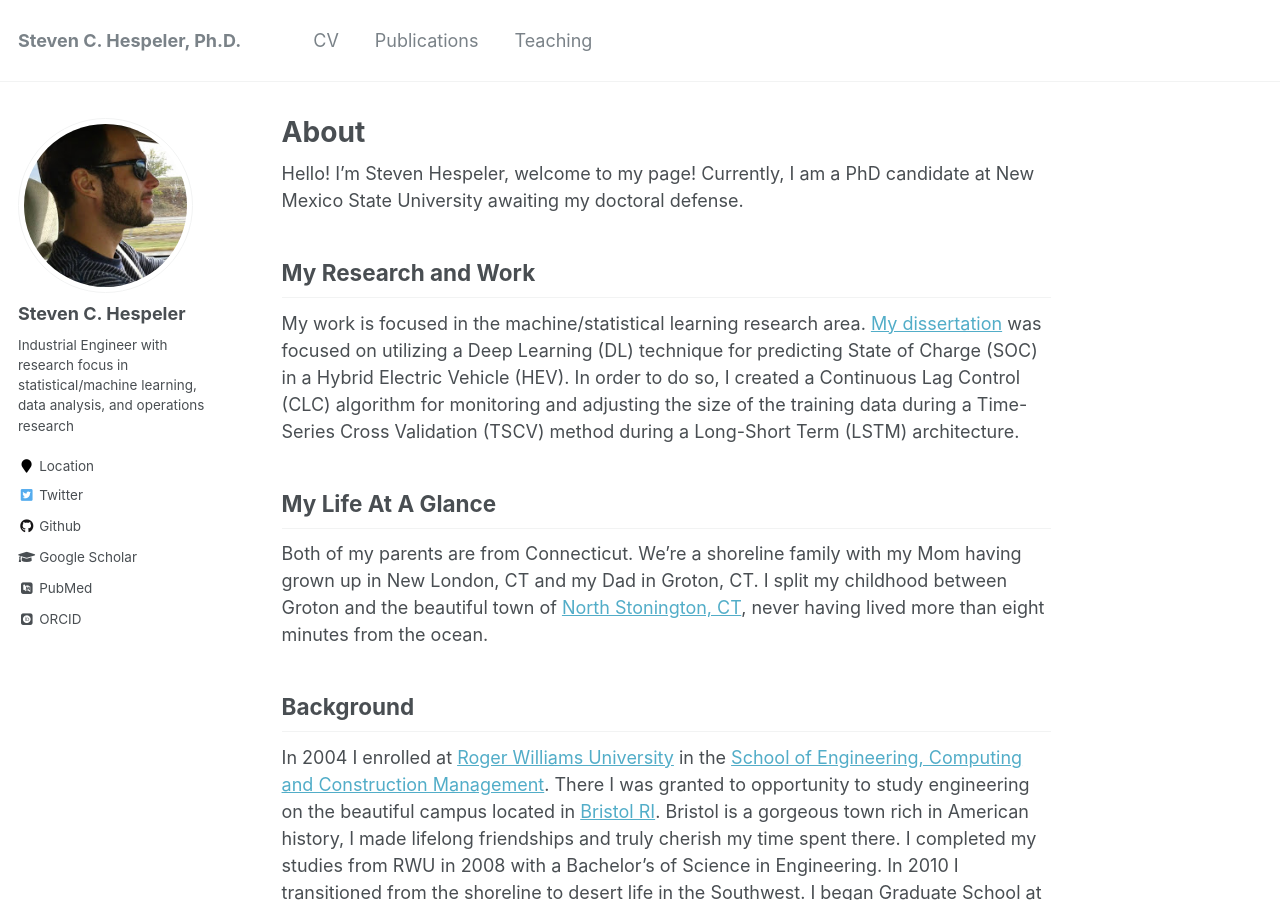
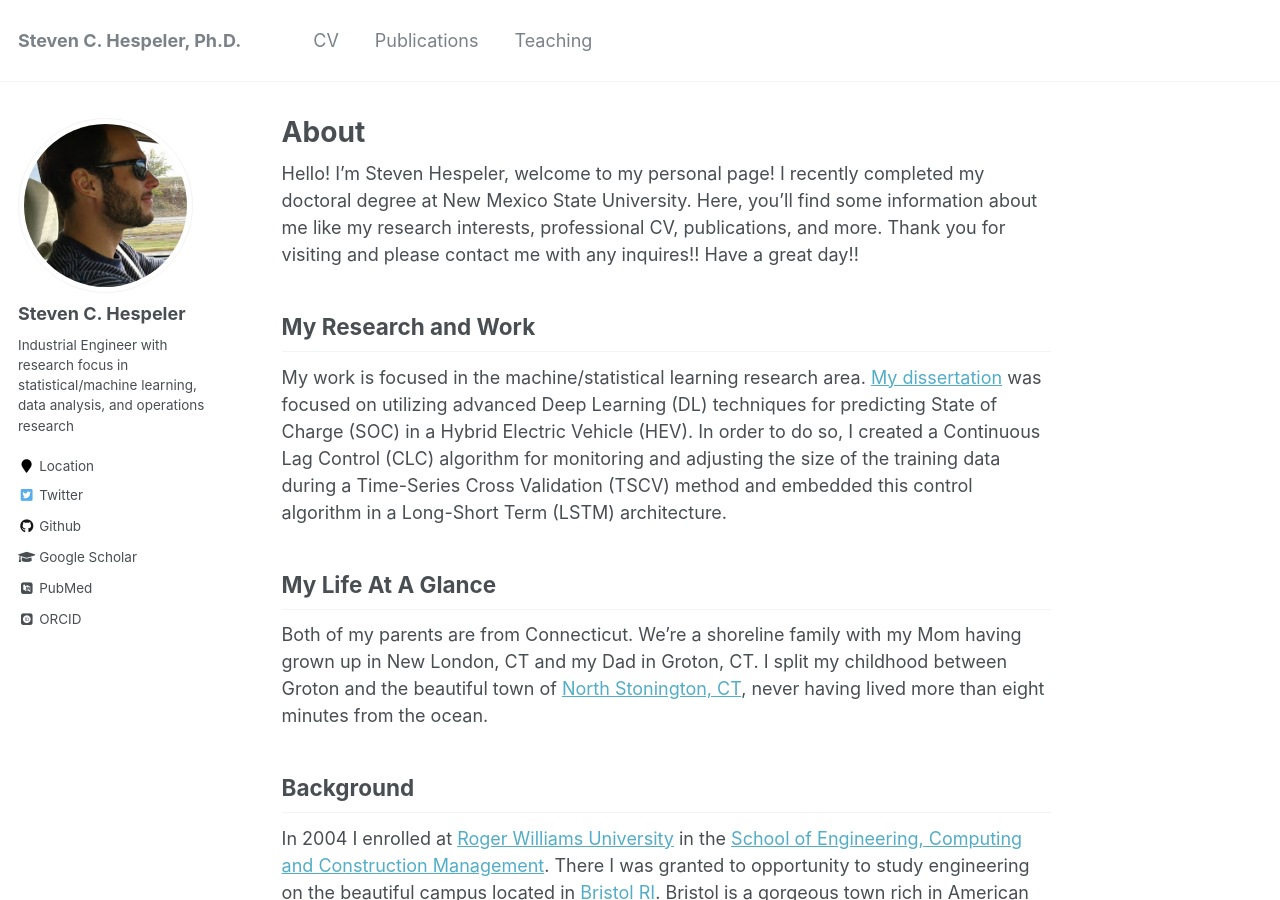
Before and after one commit to Tov-Nephesh/Tov-Nephesh.github.io, a Jekyll site: the page built from _pages/about.md, in a window 1280 px wide and 900 px high. Built offline with Jekyll 4.4.1, drawn with Linux system fonts in a browser that asks for light colours; some web fonts are replaced.

Commit message:
Update about.md

```diff
--- a/_pages/about.md
+++ b/_pages/about.md
@@ -8,12 +8,12 @@ redirect_from:
   - /about.html
 ---
 
-Hello! I'm Steven Hespeler, welcome to my page! Currently, I am a PhD candidate at New Mexico State University awaiting my doctoral defense.
+Hello! I'm Steven Hespeler, welcome to my personal page! I recently completed my doctoral degree at New Mexico State University. Here, you'll find some information about me like my research interests, professional CV, publications, and more. Thank you for visiting and please contact me with any inquires!! Have a great day!!
 
 
 My Research and Work
 ------
-My work is focused in the machine/statistical learning research area. [My dissertation](https://tov-nephesh.github.io/cv/) was focused on utilizing a Deep Learning (DL) technique for predicting State of Charge (SOC) in a Hybrid Electric Vehicle (HEV). In order to do so, I created a Continuous Lag Control (CLC) algorithm for monitoring and adjusting the size of the training data during a Time-Series Cross Validation (TSCV) method during a Long-Short Term (LSTM) architecture.
+My work is focused in the machine/statistical learning research area. [My dissertation](https://tov-nephesh.github.io/cv/) was focused on utilizing advanced Deep Learning (DL) techniques for predicting State of Charge (SOC) in a Hybrid Electric Vehicle (HEV). In order to do so, I created a Continuous Lag Control (CLC) algorithm for monitoring and adjusting the size of the training data during a Time-Series Cross Validation (TSCV) method and embedded  this control algorithm in a Long-Short Term (LSTM) architecture.
 
 
 My Life At A Glance
@@ -23,7 +23,7 @@ Both of my parents are from Connecticut. We're a shoreline family with my Mom ha
 Background
 ------
 
-In 2004 I enrolled at [Roger Williams University](https://www.rwu.edu/) in the [School of Engineering, Computing and Construction Management](https://www.rwu.edu/academics/schools-and-colleges/seccm). There I was granted to opportunity to study engineering on the beautiful campus located in [Bristol RI](https://www.bristolri.gov/). Bristol is a gorgeous town rich in American history, I made lifelong friendships and truly cherish my time spent there. I completed my studies from RWU in 2008 with a Bachelor's of Science in Engineering. In 2010 I transitioned from the shoreline to desert life in the Southwest. I began Graduate School at [New Mexico State University](https://www.nmsu.edu/) in 2010 located in [Las Cruces NM](https://www.las-cruces.org/). At NMSU I joined the great faculty and student board in the [Department of Industrial Engineering (IE)](https://ie.nmsu.edu/)! I completed a [Masters of Science](https://tov-nephesh.github.io/cv/) degree in 2012 with a focus on statistical analysis of a novel Wood-Polymer Composite (WPC). While completing my Masters I was blessed with the opportunity  to work with great professors and students and participate in a number of [conferences](https://engr.nmsu.edu/news_11_nta/). Then, I jumped right into the PhD program where I worked on [drones](https://photo.nmsu.edu/photos/view/27647) at [PSL](https://psl.nmsu.edu/) on campus and continued my work as a teaching and graduate assistant in the IE Department.
+In 2004 I enrolled at [Roger Williams University](https://www.rwu.edu/) in the [School of Engineering, Computing and Construction Management](https://www.rwu.edu/academics/schools-and-colleges/seccm). There I was granted to opportunity to study engineering on the beautiful campus located in [Bristol RI](https://www.bristolri.gov/). Bristol is a gorgeous town rich in American history, I made lifelong friendships and truly cherish my time spent there. I completed my studies from RWU in 2008 with a Bachelor's of Science in Engineering. In 2010 I transitioned from the shoreline to desert life in the Southwest. I began Graduate School at [New Mexico State University](https://www.nmsu.edu/) in 2010 located in [Las Cruces NM](https://www.las-cruces.org/). At NMSU I joined the great faculty and student board in the [Department of Industrial Engineering (IE)](https://ie.nmsu.edu/)! I completed a [Masters of Science](https://tov-nephesh.github.io/cv/) degree in 2012 with a focus on statistical analysis of a novel Wood-Polymer Composite (WPC). While completing my Masters I was blessed with the opportunity to work with great professors and students and participate in a number of [conferences](https://engr.nmsu.edu/news_11_nta/). Then, I jumped right into the PhD program where I worked on [drones](https://photo.nmsu.edu/photos/view/27647) at [PSL](https://psl.nmsu.edu/) on campus and continued my work as a teaching and graduate assistant in the IE Department.
 
 Hobbies and Interests
 -----
```
